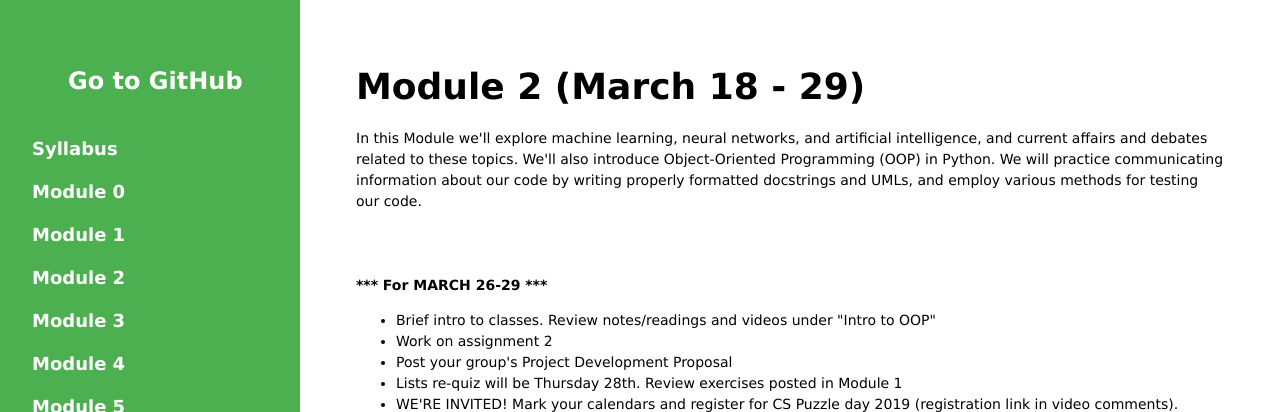
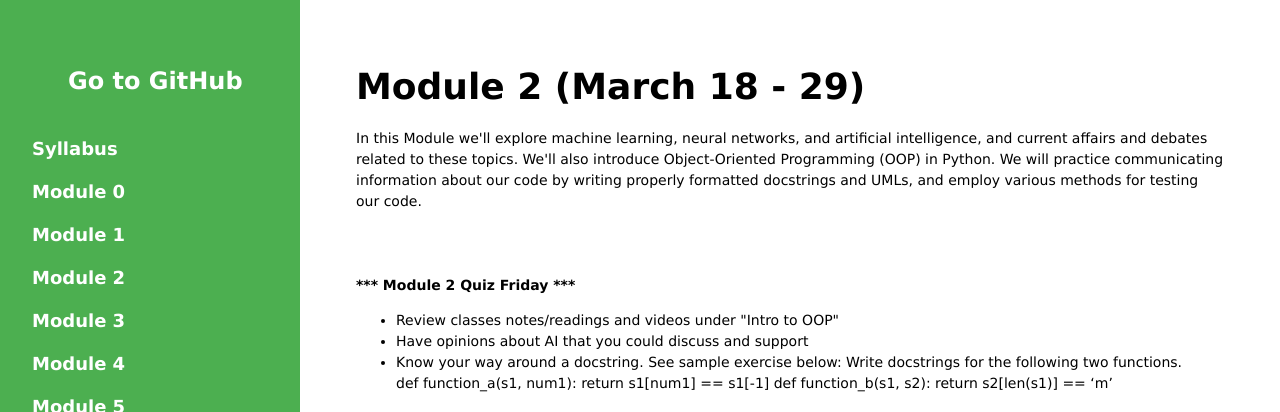
Before and after one commit to ICS4U-ICS4C/2019-Spring-4, a plain HTML site: page Pages/module2.html in a window 1280 px wide. Shown: the top 412 px of the page. Drawn offline with nearby package versions, Linux system fonts and the light colour scheme.

Commit message:
Update module2.html

```diff
--- a/Pages/module2.html
+++ b/Pages/module2.html
@@ -56,12 +56,20 @@
 
   <!-- Temp To-Do List -->
   <div class="w3-container" style="margin-top:35px">
-    <p>*** For MARCH 26-29 ***</p>
+    <p>*** Module 2 Quiz Friday ***</p>
     <ul style="font-weight:initial">
-      <li>Brief intro to classes. Review notes/readings and videos under "Intro to OOP"</li>
-      <li>Work on assignment 2</li>
-      <li>Post your group's Project Development Proposal</li>
-      <li>Lists re-quiz will be Thursday 28th. Review exercises posted in Module 1</li>
+      <li>Review classes notes/readings and videos under "Intro to OOP"</li>
+      <li>Have opinions about AI that you could discuss and support</li>
+      <li>Know your way around a docstring. See sample exercise below:
+	    Write docstrings for the following two functions.<br>
+	    def function_a(s1, num1):
+	        return s1[num1] == s1[-1]
+
+	    def function_b(s1, s2):
+                return s2[len(s1)] == ‘m’
+
+      </li><br>
+
       <li>WE'RE INVITED! Mark your calendars and register for CS Puzzle day 2019 (registration link in video comments). Starts this Friday!</li><br>
       <iframe style="margin-left:40px" width="560" height="315" src="https://www.youtube.com/embed/RwNoGipHdWo" frameborder="0" allow="accelerometer; autoplay; encrypted-media; gyroscope; picture-in-picture" allowfullscreen></iframe>
     </ul>
```
